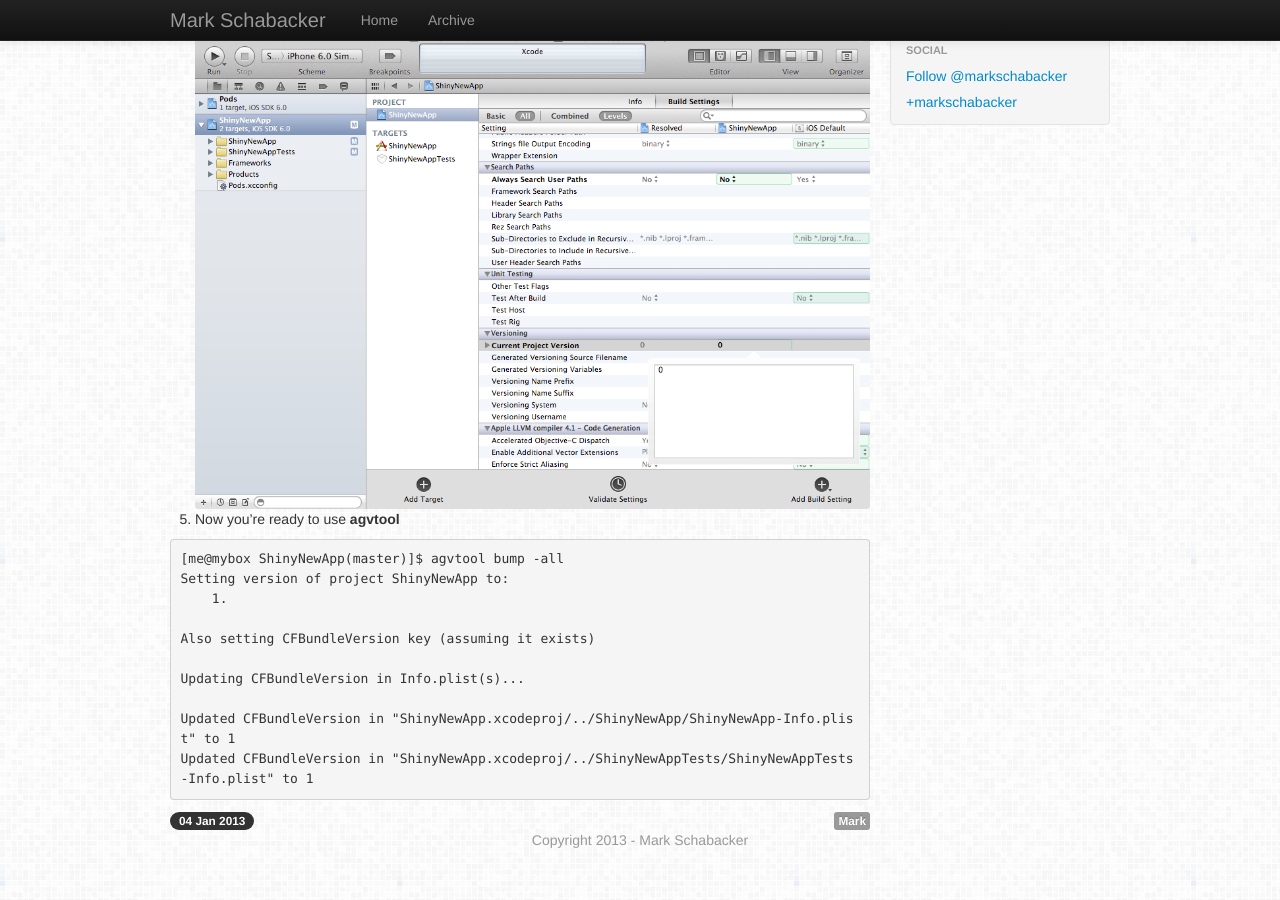
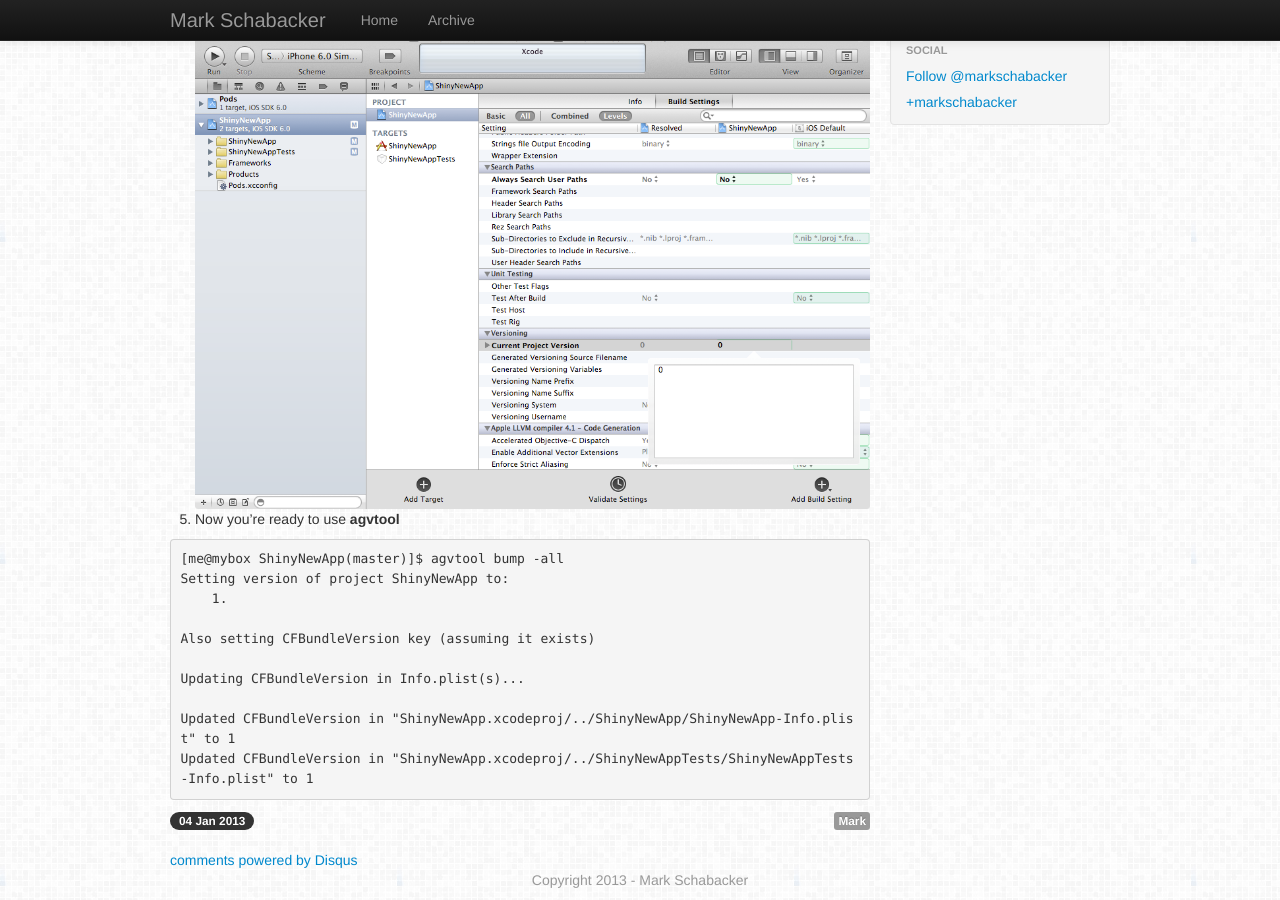
Before and after one commit to markschabacker/markschabacker.github.com, a Jekyll site: the page built from _posts/2013-01-04-agvtool_with_new_projects.md, in a window 1280 px wide and 900 px high, scrolled down 402 px. Built offline with Jekyll 4.4.1, drawn with Linux system fonts in a browser that asks for light colours; nearby versions of some CDN libraries; Markdown is read by kramdown in place of the engine named in the settings; comment, search, counter and statistics services are not loaded; before the commit the page ends 1262 px from its top, so only the background shows below that; some of the changed lines change nothing that is shown.

Commit message:
Add Disqus

```diff
--- a/_layouts/post.html
+++ b/_layouts/post.html
@@ -17,6 +17,19 @@
                 <span class="label">Mark</span>
               </div>
             </div>
+            <br />
+            <div id="disqus_thread"></div>
+            <script type="text/javascript">
+                var disqus_shortname = 'markschabacker';
+                /* * * DON'T EDIT BELOW THIS LINE * * */
+                (function() {
+                    var dsq = document.createElement('script'); dsq.type = 'text/javascript'; dsq.async = true;
+                    dsq.src = '//' + disqus_shortname + '.disqus.com/embed.js';
+                    (document.getElementsByTagName('head')[0] || document.getElementsByTagName('body')[0]).appendChild(dsq);
+                })();
+            </script>
+            <noscript>Please enable JavaScript to view the <a href="http://disqus.com/?ref_noscript">comments powered by Disqus.</a></noscript>
+            <a href="http://disqus.com" class="dsq-brlink">comments powered by <span class="logo-disqus">Disqus</span></a>
           </article>
         </div>
         {% include sidebar.html %}
```
